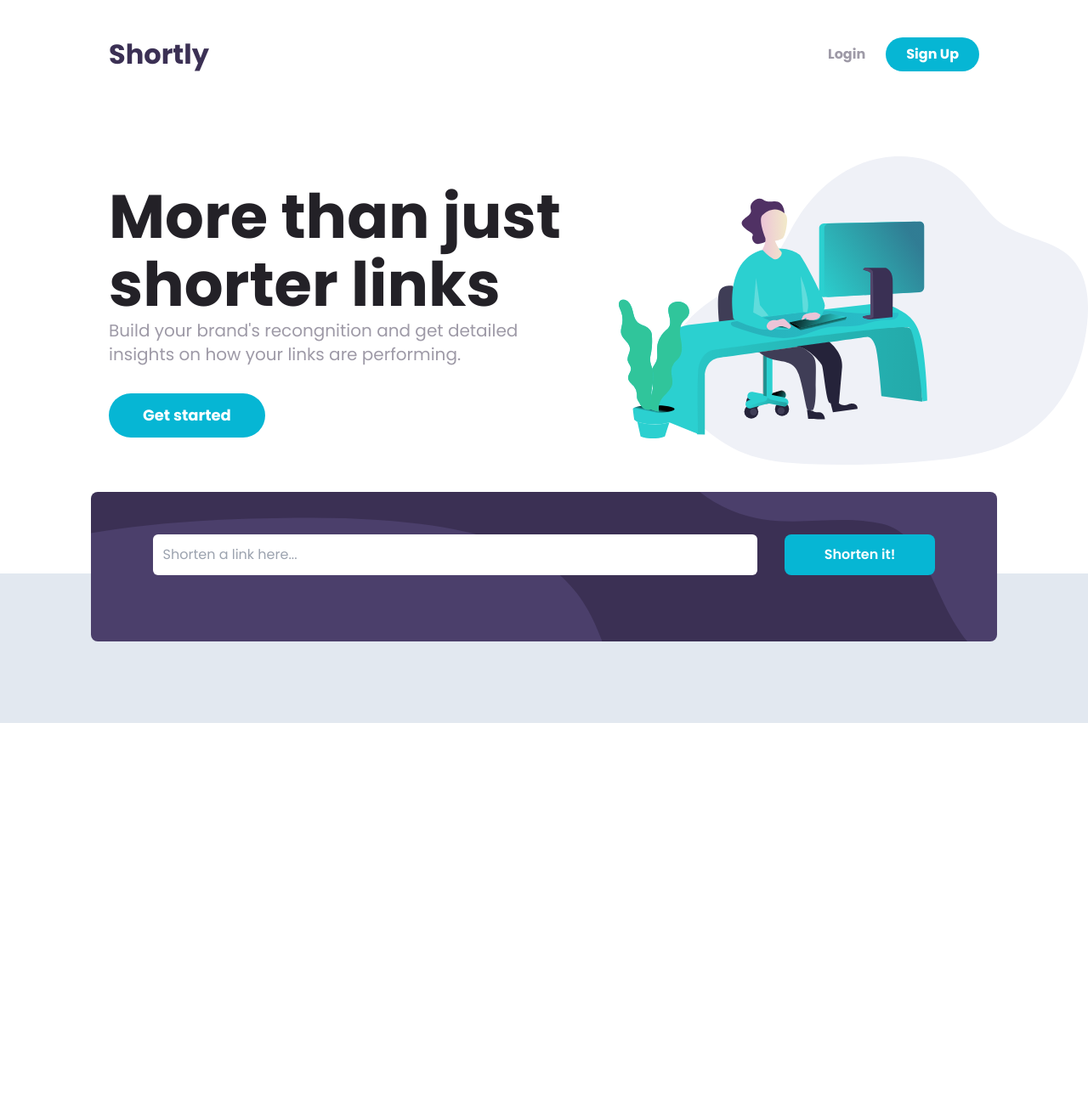
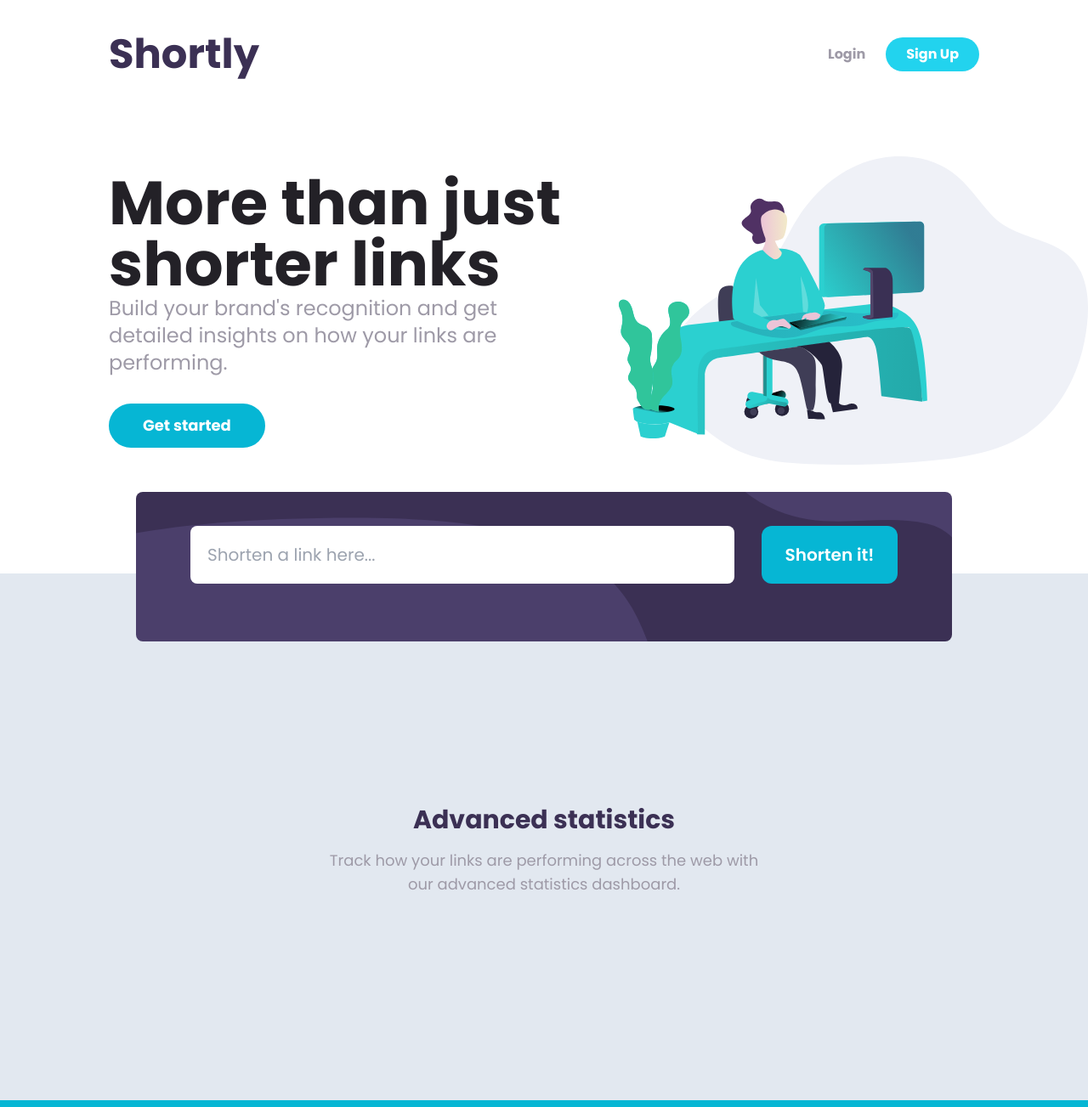
Before and after one commit to Segnities/URL-shortening-API-landing-page, a Next.js app: page / in a window 1280 px wide. Shown: the whole page at 85% size. Before the commit the page ends 851 px from the top, so only its background shows below. Built offline with nearby package versions, Linux system fonts and the light colour scheme.

Commit message:
Add props filtering in Button component

```diff
--- a/components/Discover.jsx
+++ b/components/Discover.jsx
@@ -1,16 +1,32 @@
-import Image from "next/image";
+import Image from 'next/image';
+
+import Button from './UI/Button';
 
 export default function Discover() {
   return (
-        <div className="grid grid-rows-2 text-center md:text-left   sm:grid-rows-2 md:grid-rows-1 md:grid-cols-2 gap-12 pl-[10%] items-center">
+    <div
+      className="grid grid-rows-2 text-center md:text-left   sm:grid-rows-2 md:grid-rows-1 md:grid-cols-2 gap-12 pl-[10%] items-center">
 
       <div className="block mr-5 order-2 md:order-1">
-                <h2 className="text-[2.3rem] mb-2 sm:mb-0 leading-10 text-center md:text-left  md:text-[4.5rem] text-very-dark-violet font-bold md:leading-[5rem]">More than just shorter links</h2>
-                <p className="text-xl text-grayish-violet">Build your brand&apos;s recongnition and get detailed insights on how your links are performing.</p>
-                <button className="mt-8 text-lg sm:py-3 py-4 px-14 sm:px-10 bg-cyan-500 hover:bg-sky-400 text-white font-bold rounded-[2rem]">Get started</button>
+        <h2
+          className="text-3xl mb-2 sm:mb-0 lg:leading-12 text-center md:text-left sm:text-4xl md:text-6xl  lg:text-7xl text-very-dark-violet font-bold md:leading-[5rem]">More
+          than just shorter links</h2>
+        <p className="md:text-xl lg:text-2xl text-grayish-violet">Build your brand&apos;s recognition and get
+          detailed insights on how your links are performing.</p>
+        <Button
+          variant="info"
+          className="mt-8 text-lg sm:py-3 py-4 px-14 sm:px-10 bg-cyan-500 hover:bg-sky-400 text-white font-bold rounded-[2rem]">
+          Get started
+        </Button>
       </div>
       <div className="order-1 md:order-2" onDragStart={(e) => e.preventDefault()}>
-                <Image src="/img/illustration-working.svg" width={200} height={200} alt="working" className="w-full" />
+        <Image
+          src="/img/illustration-working.svg"
+          width={200}
+          height={200}
+          alt="working"
+          className="w-full"
+        />
       </div>
     </div>
   );
--- a/components/Nav.jsx
+++ b/components/Nav.jsx
@@ -29,7 +29,7 @@ export default function Nav() {
     <header className="w-full">
       <GeneralHeaderWrapper className="hidden md:flex justify-between mt-10 md:px-[10%]">
         <section className="flex justify-between">
-          <h2 className="font-bold text-[2rem] text-dark-violet ">Shortly</h2>
+          <h2 className="font-bold text-5xl text-dark-violet ">Shortly</h2>
           <ul className="flex justify-between px-8 items-center">
             {
               links.map((link) => (
@@ -48,10 +48,10 @@ export default function Nav() {
           </ul>
         </section>
         <ItemsCenterWrapper className="flex items-center">
-          <Button type="light" className="mr-6 text-base">
+          <Button variant="light" className="mr-6 text-base">
             Login
           </Button>
-          <Button type="info" className="px-6 py-2 rounded-full text-base">
+          <Button variant="info" className="px-6 py-2 rounded-full text-base">
             Sign Up
           </Button>
         </ItemsCenterWrapper>
--- a/components/ShortForm.jsx
+++ b/components/ShortForm.jsx
@@ -6,6 +6,7 @@ import {
   arrayOf, shape, func, string,
 } from 'prop-types';
 import getShortenUrls from '../lib/getShortenUrls';
+import Button from './UI/Button';
 
 const validationSchema = Yup.object({
   url: Yup.string().url('Invalid URL').required('Please add a link'),
@@ -20,7 +21,7 @@ export default function ShortForm({ urls, setUrls }) {
     }
   };
   return (
-    <div className="w-10/12 h-full rounded-lg bg-dark-violet bg-cover bg-[url('/img/bg-shorten-mobile.svg')] md:bg-[url('/img/bg-shorten-desktop.svg')]">
+    <div className="w-9/12 h-full rounded-lg bg-dark-violet bg-cover bg-[url('/img/bg-shorten-mobile.svg')] md:bg-[url('/img/bg-shorten-desktop.svg')]">
       <Formik
         initialValues={{
           url: '',
@@ -37,21 +38,22 @@ export default function ShortForm({ urls, setUrls }) {
                 <div className="w-11/12 md:w-8/12 flex flex-col">
                   <Field
                     name="url"
-                    className={`p-2 md:p-3 outline-offset-0 outline-none rounded-md ${errors.url && 'outline outline-2 focus-visible:outline-[3px] outline-pink-500'}`}
+                    className={`p-3 lg:text-xl lg:p-5 outline-offset-0 outline-none rounded-lg ${errors.url && 'outline outline-2 focus-visible:outline-[3px] outline-pink-500'}`}
                     type="url"
                     id="shorten-url"
                     placeholder="Shorten a link here..."
                   />
                 </div>
-                <button
+                <Button
+                  variant="info"
                   disabled={isSubmitting}
                   type="submit"
-                  className="w-11/12 md:w-1/6 font-semibold p-2 md:p-3 rounded-lg hover:bg-cyan-300 bg-cyan-500 text-white cursor-pointer disabled:bg-transparent disabled:border-white disabled:border-2"
+                  className="w-11/12 md:w-1/6 text-base md:text-lg lg:text-xl font-semibold p-2 md:p-3 lg:p-5 rounded-xl hover:bg-cyan-300 bg-cyan-500 text-white cursor-pointer disabled:bg-transparent disabled:border-white disabled:border-2"
                 >
                   {isSubmitting ? 'Submitting...' : 'Shorten it!'}
-                </button>
+                </Button>
               </div>
-              <p className={`hover md:block md:ml-24 mt-2 text-center md:text-left ${errors.url ? 'text-pink-500' : 'text-transparent'} text-sm`}>{errors.url ?? 'No Error'}</p>
+              <p className={`hover md:block md:ml-24 mt-2 text-center md:text-left text- ${errors.url ? 'text-pink-500' : 'text-transparent'} text-sm`}>{errors.url ?? 'No Error'}</p>
             </Form>
           )
         }
--- a/components/UI/Button.jsx
+++ b/components/UI/Button.jsx
@@ -3,22 +3,38 @@ import classNames from 'classnames';
 import PropTypes from 'prop-types';
 
 const Button = (props) => {
-  const { type } = props;
+  const {
+    variant,
+    children
+  } = props;
   const rootStyles = classNames(props?.className, {
-    'text-grayish-violet hover:text-very-dark-violet font-bold bg-transparent': type == 'light',
-    'bg-cyan-500 hover:bg-cyan-300 text-white font-bold ': type == 'info'
+    'text-grayish-violet hover:text-very-dark-violet font-bold bg-transparent': variant == 'light',
+    'bg-cyan-400 hover:bg-cyan-200 text-white font-bold ': variant == 'info'
   });
+  const notAllowed = ['variant', 'children', 'className'];
+
+  const propsCopy = Object.assign({}, props);
+  const restProps = Object.keys(propsCopy)
+    .filter(key => !notAllowed.includes(key))
+    .reduce((obj, key) => {
+      obj[key] = propsCopy[key];
+      return obj;
+    }, {});
+  console.log(restProps);
 
   return (
-    <button className={rootStyles}>
-      {props.children}
+    <button className={rootStyles} {...restProps}>
+      {children}
     </button>
   );
 };
 
 Button.propTypes = {
-  type: PropTypes.oneOf(['info', 'light']),
-  className: PropTypes.string
+  variant: PropTypes.oneOf(['info', 'light']),
+  className: PropTypes.string,
+  children: PropTypes.oneOfType([
+    PropTypes.arrayOf(PropTypes.node),
+    PropTypes.node]).isRequired,
 };
 
 export default Button;
--- /dev/null
+++ b/components/UI/FormWrapper.jsx
@@ -0,0 +1,18 @@
+import React from 'react';
+import PropTypes from 'prop-types';
+
+const FormWrapper = (props) => {
+  const { children } = props;
+  return (
+    <div className="relative bottom-24 w-full h-44 flex flex-1 justify-center items-center">
+      {children}
+    </div>
+  );
+};
+
+FormWrapper.propTypes = {
+  children: PropTypes.oneOfType([
+    PropTypes.arrayOf(PropTypes.node),
+    PropTypes.node]).isRequired,
+};
+export default FormWrapper;
--- a/pages/index.jsx
+++ b/pages/index.jsx
@@ -11,6 +11,7 @@ import UrlList from '../components/UrlList';
 import LightSlateWrapper from '../components/UI/LightSlateWrapper';
 import SpacingSm from '../components/UI/SpacingSm';
 import SpacingMd from '../components/UI/SpacingMd';
+import FormWrapper from '../components/UI/FormWrapper';
 
 const poppins = Poppins({
   subsets: ['latin'],
@@ -29,10 +30,23 @@ export default function Home() {
       <Discover />
       <SpacingMd />
       <LightSlateWrapper className="w-full bg-slate-200">
-        <div className="relative bottom-24 w-full h-44 flex flex-1 justify-center items-center">
+        <FormWrapper
+          className="relative bottom-24 w-full h-44 flex flex-1 justify-center items-center">
           <ShortForm urls={urls} setUrls={setUrls} />
+        </FormWrapper>
+        <UrlList urls={urls} />
+        <SpacingSm />
+        <section className="w-full flex flex-col items-center text-center gap-4">
+          <h3 className="text-dark-violet text-3xl font-bold">Advanced statistics</h3>
+          <p className="max-w-lg text-lg text-grayish-violet">Track how your links are performing across the web with our advanced statistics
+            dashboard.</p>
+          <SpacingSm />
+
+        </section>
+        <SpacingMd />
+        <div className="relative w-full">
+          <div className="w-full h-2 bg-cyan-500" />
         </div>
-        <UrlList urls={urls} />
       </LightSlateWrapper>
     </div>
   );
```
Lines whose indentation alone changed are shown as unchanged.
